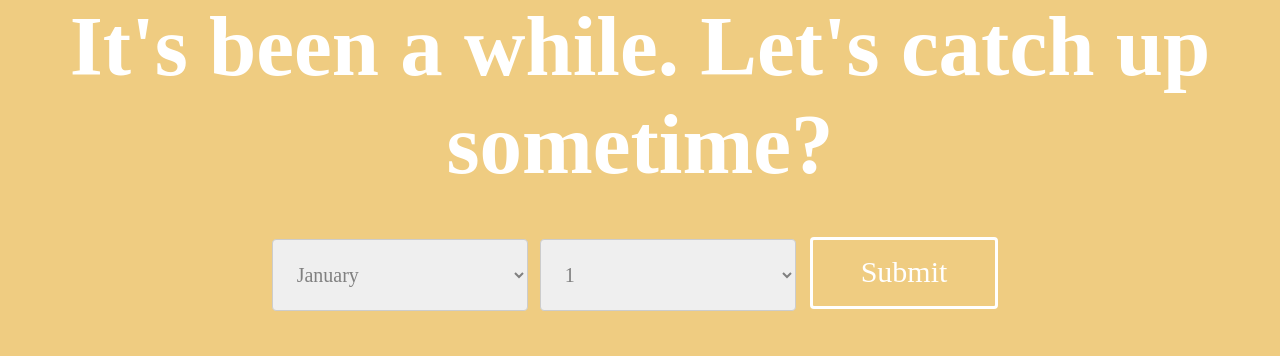
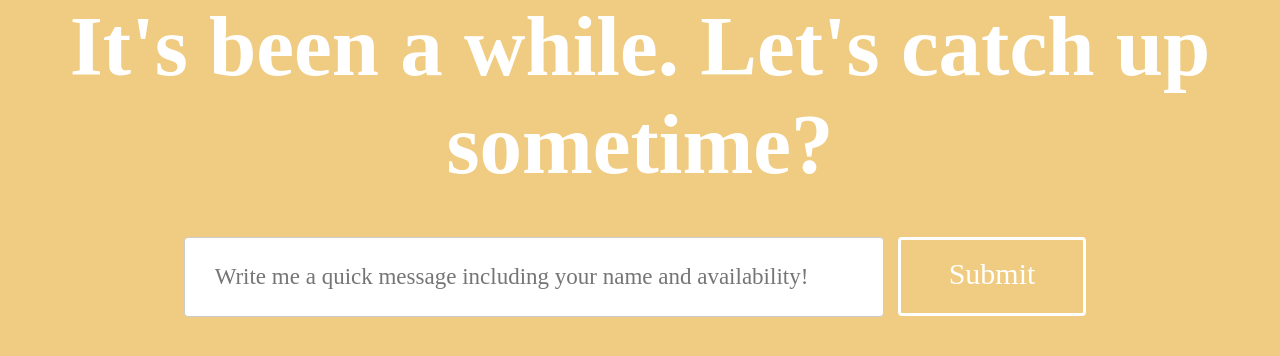
Before and after one commit to niuamy/mysite, a Flask app: template templates/welcomeFriend.html in a window 1280 px wide. Shown: the part 263-619 px from the top of the page. Run offline with Flask 2, Linux system fonts and the light colour scheme; the template is opened without the code that fills it, so the values that code supplies are empty.

Commit message:
friend page email functional

```diff
--- a/app.py
+++ b/app.py
@@ -1,7 +1,20 @@
 from flask import Flask, render_template, request
-
+from flask_mail import Mail, Message
 
 app = Flask(__name__)
+
+mail_settings ={
+    "MAIL_SERVER": 'smtp.gmail.com',
+    "MAIL_PORT": 465,
+    "MAIL_USE_TLS": False,
+    "MAIL_USE_SSL": True,
+    "MAIL_USERNAME": "FILL IN",
+    "MAIL_PASSWORD": "FILL IN"
+}
+
+app.config.update(mail_settings)
+mail = Mail(app)
+
 
 @app.route('/')
 def index():
@@ -22,4 +35,12 @@ def welcomeFriend():
 
 @app.route('/friend', methods=["POST"])
 def friend():
+    with app.app_context():
+        friendMSG = request.form.get("friendMessage")
+        msgBody = str(friendMSG)
+        msg = Message(subject="A Friend Wants to Meet Up!", sender="FILL IN", recipients=["FILL IN"],body=msgBody)
+        mail.send(msg)
     return render_template("friend.html")
+
+if __name__ == '__main__':
+    app.run(debug=True)
--- a/templates/hello.html
+++ b/templates/hello.html
@@ -28,7 +28,7 @@
         color: gray;
         font-size: 30px;
         font-family: serif;
-        width: 60%;
+        width: 40%;
         padding: 20px 30px;
         display: inline-block;
         border: 1px solid #ccc;
--- a/templates/welcomeFriend.html
+++ b/templates/welcomeFriend.html
@@ -11,20 +11,26 @@
     font-size: 85px;
     padding: 0px 0 40px 0;
   }
-  select{
-    font-size: 20px;
+  input[type=text], select {
+    color: gray;
+    font-size: 23px;
     font-family: serif;
-    width: 20%;
-    padding: 23px 20px;
+    width: 700px;
+    height: 80px;
+    padding: 20px 30px;
+    display: inline-block;
+    border: 1px solid #ccc;
+    border-radius: 4px;
+    box-sizing: border-box;
+
+  }
+  button{
+    display: inline-block;
+    padding:17px 48px 22px 48px;
   }
 
-  #month{
-    margin-right: 8px;
-  }
-  button{
-    padding:15px 48px 17px 48px;
-  }
-  form{
+  form
+    margin-top: 8px;
     display: inline-block;
   }
 {% endblock %}
@@ -35,55 +41,8 @@
 
 {% block body %}
   <center>
-
-    <select id="month">
-      <option value="1">January</option>
-      <option value="2">February</option>
-      <option value="3">March</option>
-      <option value="4">April</option>
-      <option value="5">May</option>
-      <option value="6">June</option>
-      <option value="7">July</option>
-      <option value="8">August</option>
-      <option value="9">September</option>
-      <option value="10">October</option>
-      <option value="11">November</option>
-      <option value="12">December</option>
-    </select>
-    <select id="day">
-      <option value="1">1</option>
-      <option value="2">2</option>
-      <option value="3">3</option>
-      <option value="4">4</option>
-      <option value="5">5</option>
-      <option value="6">6</option>
-      <option value="7">7</option>
-      <option value="8">8</option>
-      <option value="9">9</option>
-      <option value="10">10</option>
-      <option value="11">11</option>
-      <option value="12">12</option>
-      <option value="13">13</option>
-      <option value="14">14</option>
-      <option value="15">15</option>
-      <option value="16">16</option>
-      <option value="17">17</option>
-      <option value="18">18</option>
-      <option value="19">19</option>
-      <option value="20">20</option>
-      <option value="21">21</option>
-      <option value="22">22</option>
-      <option value="23">23</option>
-      <option value="24">24</option>
-      <option value="25">25</option>
-      <option value="26">26</option>
-      <option value="27">27</option>
-      <option value="28">28</option>
-      <option value="29">29</option>
-      <option value="30">30</option>
-      <option value="31">31</option>
-    </select>
-    <form action="{{ url_for('friend') }}" method="post">
+<form action="{{ url_for('friend') }}" method="post">
+      <input type="text" name="friendMessage" placeholder="Write me a quick message including your name and availability!">
       <button>Submit</button>
     </form>
 
```
